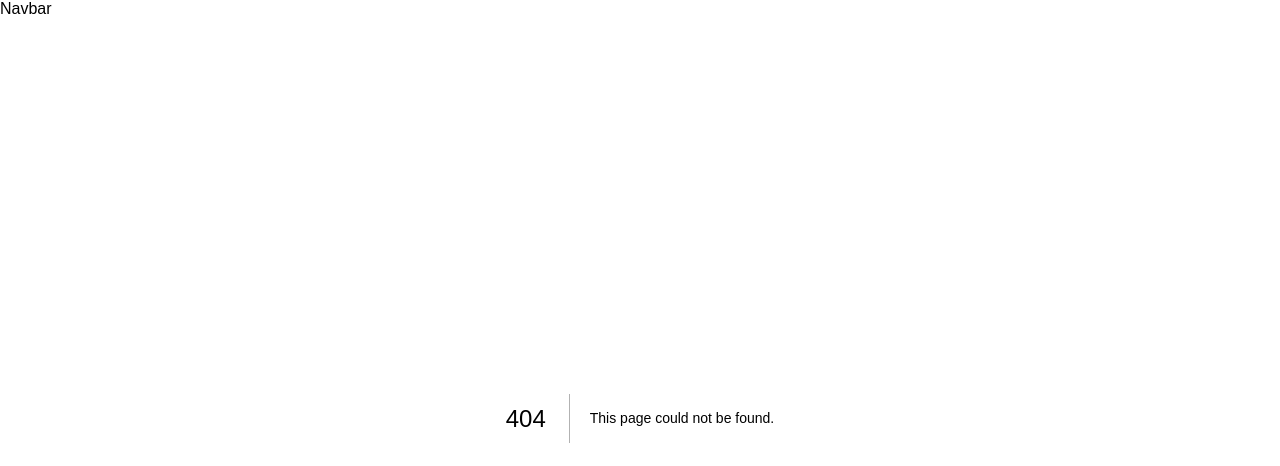
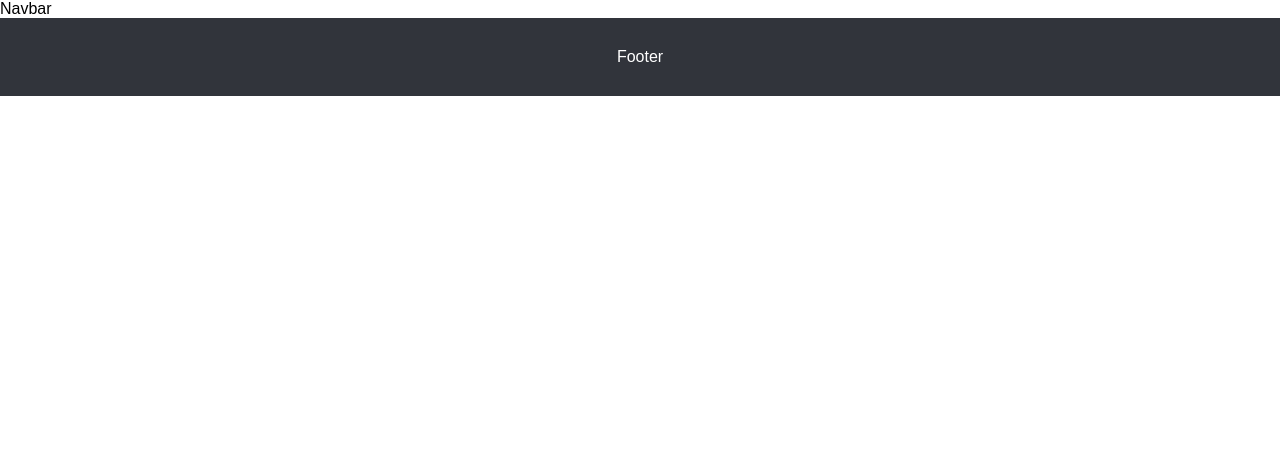
Before and after one commit to cihandundar/next-js-anime-movie, a Next.js app: page /components/footer in a window 1280 px wide. Before the commit this address had no page. Shown: the top 466 px of the page. Built offline with nearby package versions, Linux system fonts and the light colour scheme; a web font is replaced by a local one.

Commit message:
footer component created

```diff
--- /dev/null
+++ b/app/components/footer/page.js
@@ -0,0 +1,12 @@
+import styles from "./footer.module.css";
+const Footer = () => {
+  return (
+    <footer className={styles.footer}>
+      <div className={styles.container}>
+        <p>Footer</p>
+      </div>
+    </footer>
+  );
+};
+
+export default Footer;
```
